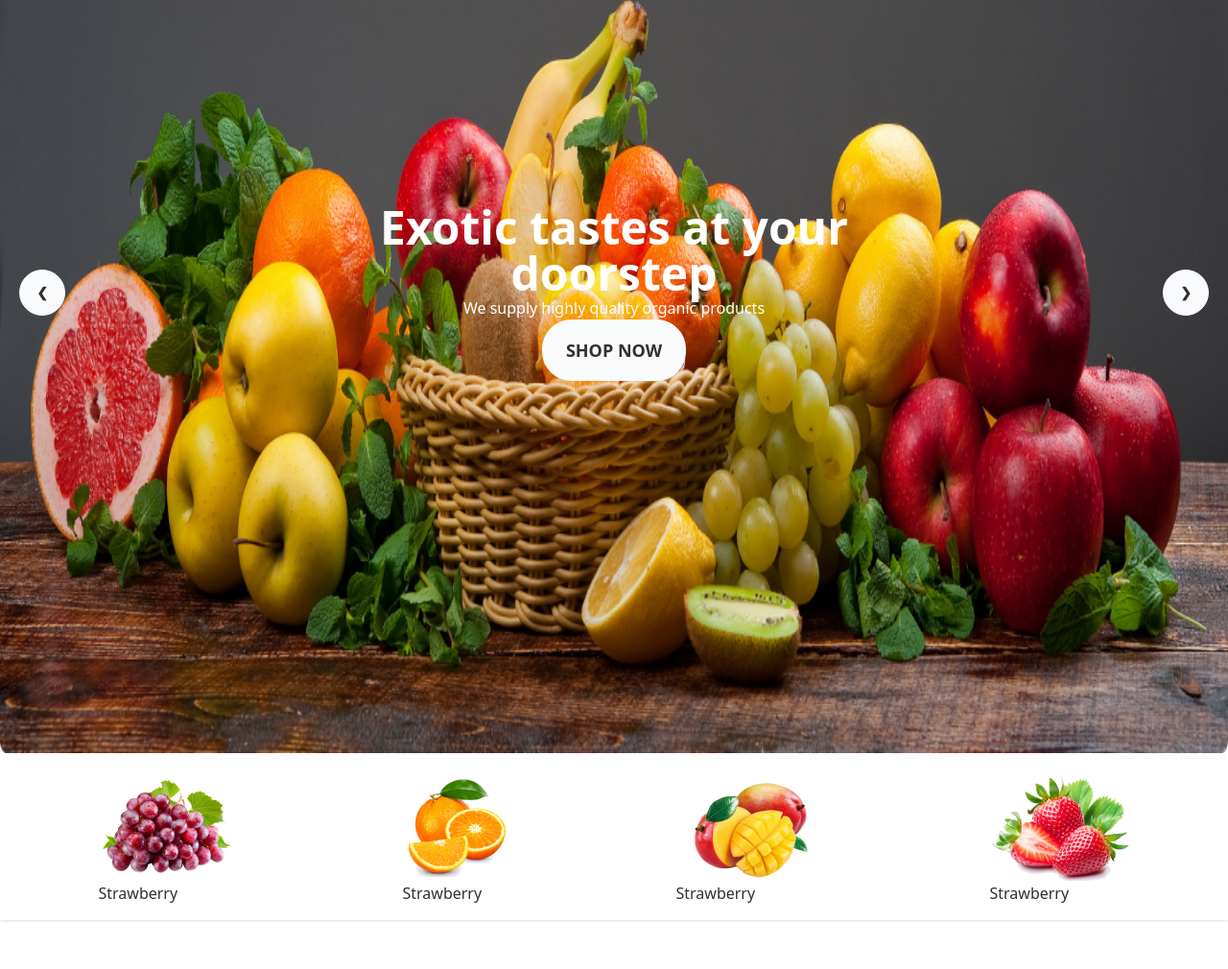
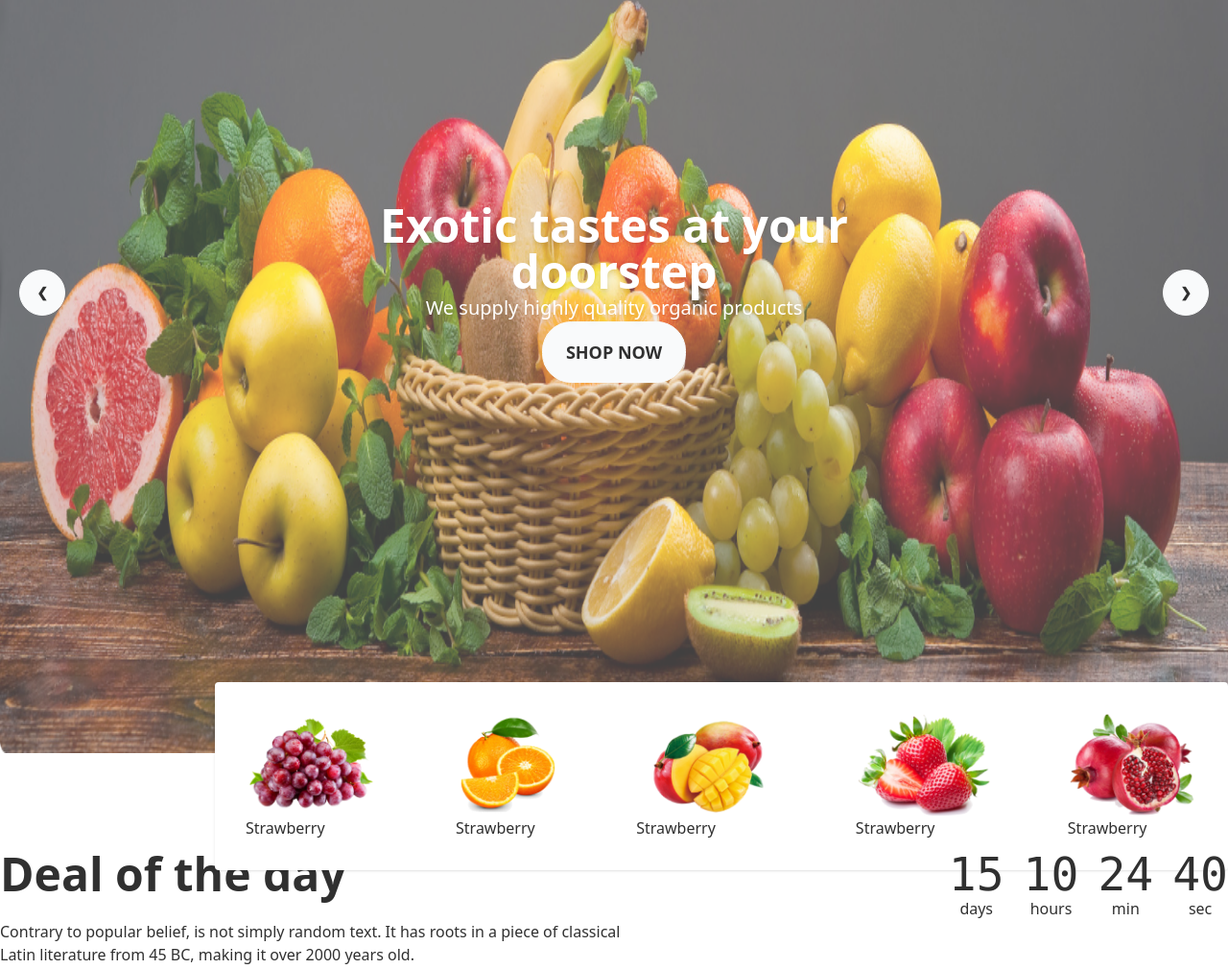
Before and after one commit to UIUXSadia/Fruit-brust-3assignment, a plain HTML site: page index.html in a window 1280 px wide. Shown: the part 323-1333 px from the top of the page at 96% size. Drawn offline with nearby package versions, Linux system fonts and the light colour scheme; grey boxes are pictures that could not be loaded.

Commit message:
banner section done

```diff
--- a/index.html
+++ b/index.html
@@ -101,13 +101,13 @@
       <section class="banner-section my-12 ">
            <!-- backgraund start -->
            <div class="carousel w-full">
-            <div id="slide1" class="carousel-item relative w-full">
-              <img src="./images/banner1.png" class="w-full" />
+            <div id="slide1" class="carousel-item relative w-full ">
+              <img src="./images/banner1.png" class="w-full opacity-75" />
               <div class="absolute flex justify-center transform -translate-y-1/2 left-5 right-5 top-1/2">
                 <div class="text-center text-white">
-                  <h2 class="text-5xl font-extrabold">Exotic tastes at your<br>
+                  <h2 class="text-5xl font-extrabold drop-shadow-md">Exotic tastes at your<br>
                   doorstep</h2>
-                  <p >We supply highly quality organic products</p>
+                  <p class="drop-shadow-md text-xl" >We supply highly quality organic products</p>
                   <button class="btn btn-xs sm:btn-sm md:btn-md lg:btn-lg">Shop Now</button>
                 </div>
               </div>
@@ -138,7 +138,7 @@
               </div>
             </div>
           </div>
-        <div class="flex justify-around shadow p-4">
+        <div class="flex justify-center  gap-20 bg-white shadow p-8 absolute -mt-20 ms-56 rounded">
           <!-- img 1 -->
           <div>
             <img src="./images/fruit1.png" alt="">
@@ -157,6 +157,11 @@
           <!-- img 4 -->
           <div class=" ">
             <img src="./images/fruit4.png" alt="">
+            <p>Strawberry</p>
+          </div>
+          <!-- img 4 -->
+          <div class=" ">
+            <img src="./images/fruit5.png" alt="">
             <p>Strawberry</p>
           </div>
         </div>
```
